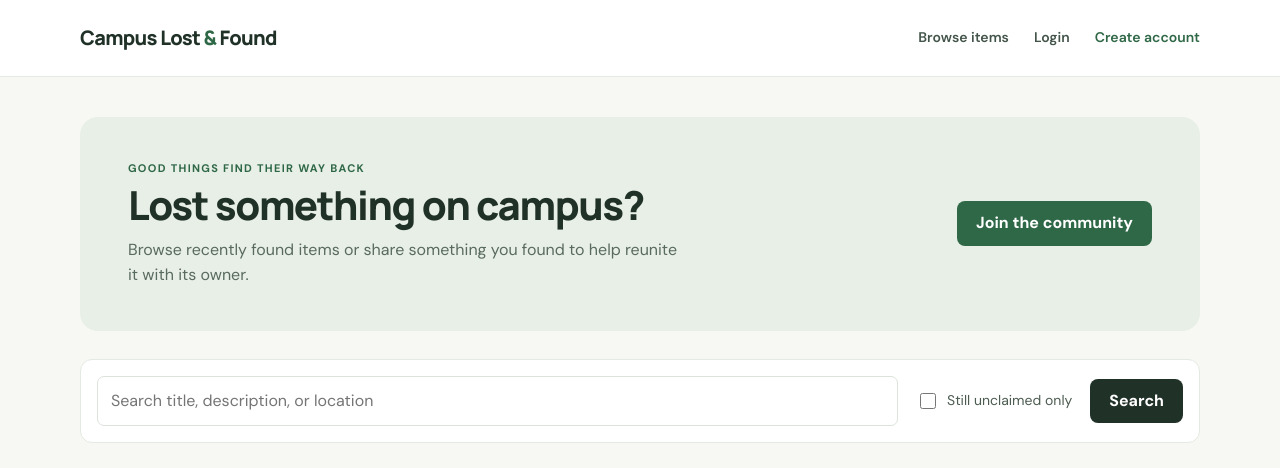
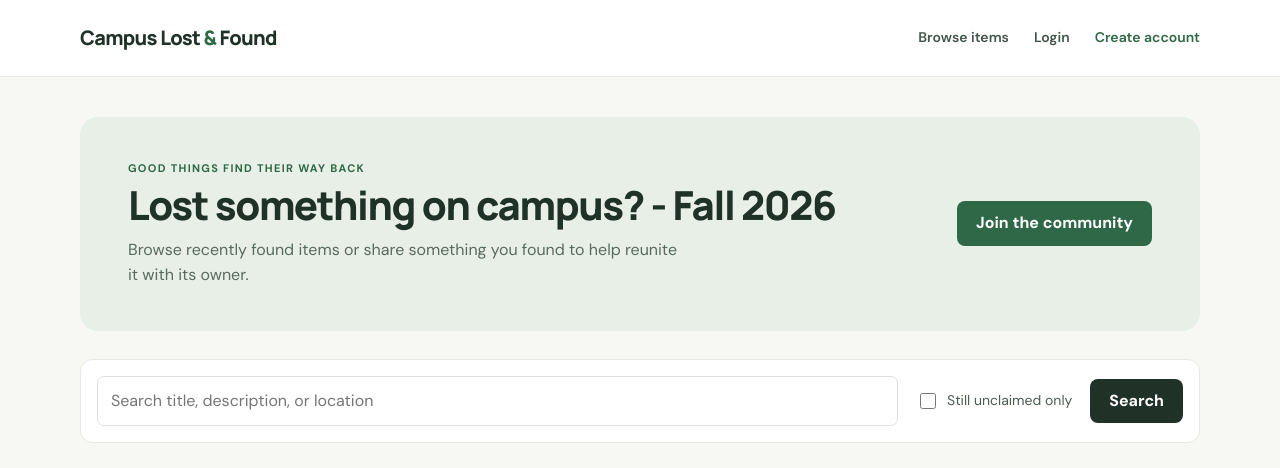
Before and after one commit to RidhanyaS/Lost-and-found-hw5, a Flask app: page / in a window 1280 px wide. Shown: the top 468 px of the page. Run offline with Flask 3, Linux system fonts and the light colour scheme; data comes from the database, SQL or seed files in the repository; some libraries are stand-ins or nearby versions.

Commit message:
Change homepage heading

```diff
--- a/templates/home.html
+++ b/templates/home.html
@@ -4,7 +4,7 @@
   <section class="hero">
     <div>
       <p class="eyebrow">Good things find their way back</p>
-      <h1>Lost something on campus?</h1>
+      <h1>Lost something on campus? - Fall 2026</h1>
       <p class="hero-copy">Browse recently found items or share something you found to help reunite it with its owner.</p>
     </div>
     {% if current_user %}
```
